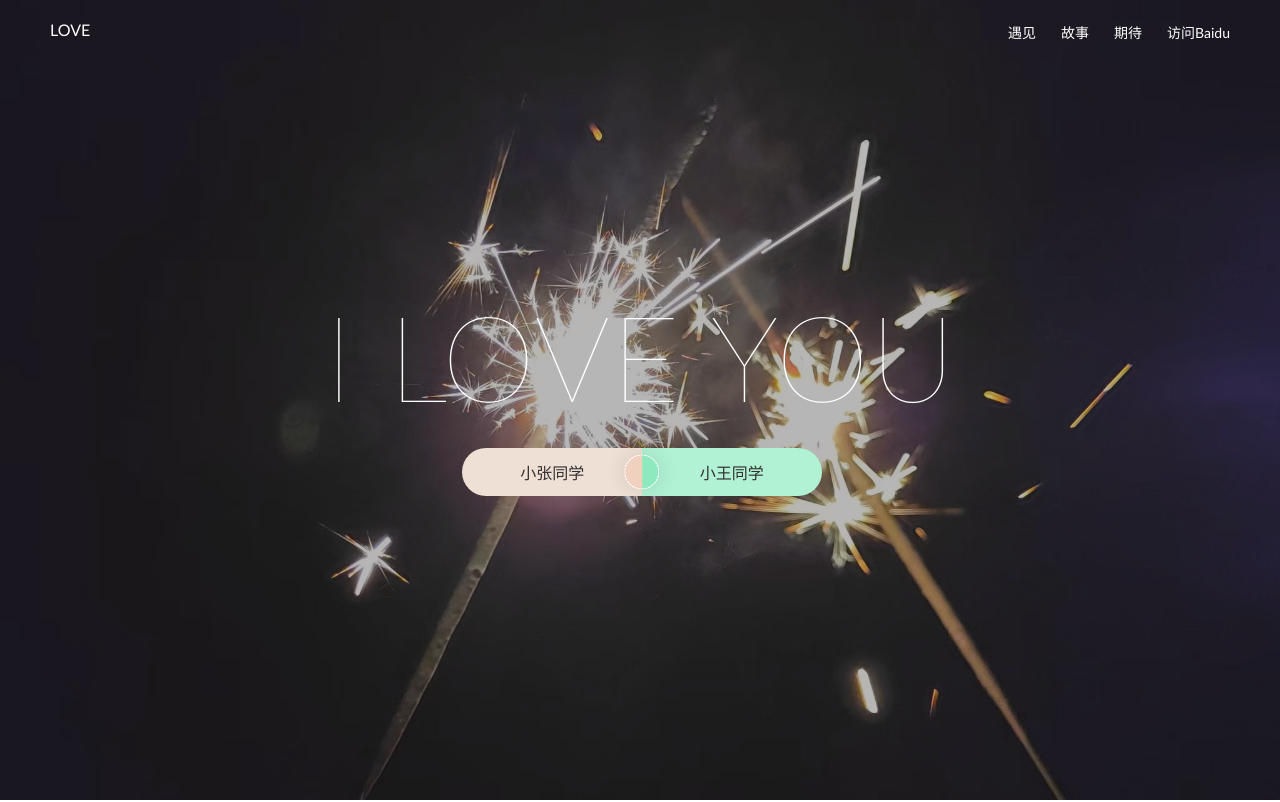
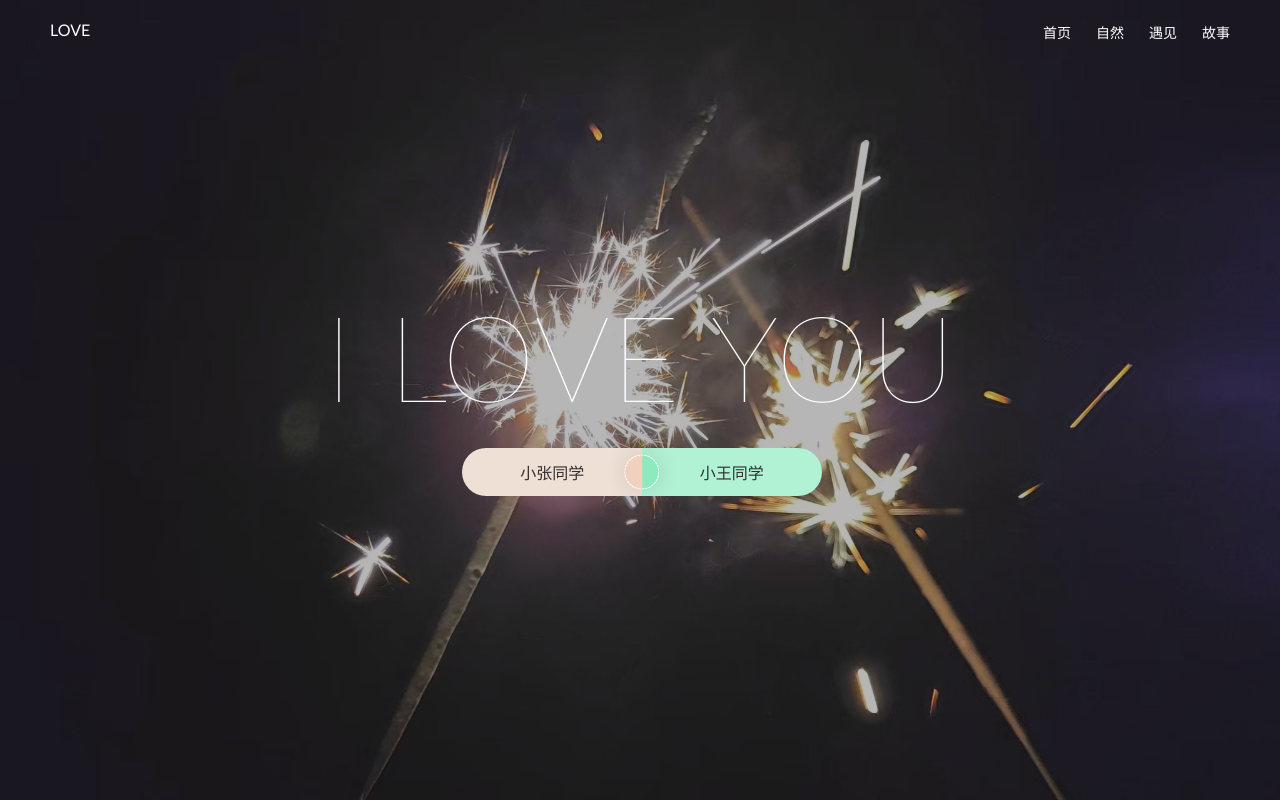
Before and after one commit to Yaochenger/Athena, a plain HTML site: page index.html in a window 1280 px wide. Shown: the top 802 px of the page. Drawn offline with Linux system fonts and the light colour scheme; a script that the page names is missing; some icons are missing; a web font is replaced by a local one.

Commit message:
[fix] 修改跳转网址

```diff
--- a/index.html
+++ b/index.html
@@ -48,10 +48,10 @@
                      </a>
                   </div>
                   <ul>
-                     <li><a id="Aa" class="scroll" href="#home">遇见</a></li>
-                     <li><a id="Bb" class="scroll" href="#story">故事</a></li>
-                     <li><a id="Cc" class="scroll" href="#album">期待</a></li>
-                     <li><a id="Dd" href="https://www.baidu.com" target="_blank">访问Baidu</a></li>
+                     <li><a id="Aa" class="scroll" href="#home">首页</a></li>
+                     <li><a id="Bb" class="scroll" href="#story">自然</a></li>
+                     <li><a id="Cc" class="scroll" href="#album">遇见</a></li>
+                     <li><a id="Dd" href="https://yaochenger.github.io/WithAthenaith/" target="_blank">故事</a></li>
                   </ul>
                </nav>
             </div>
```
